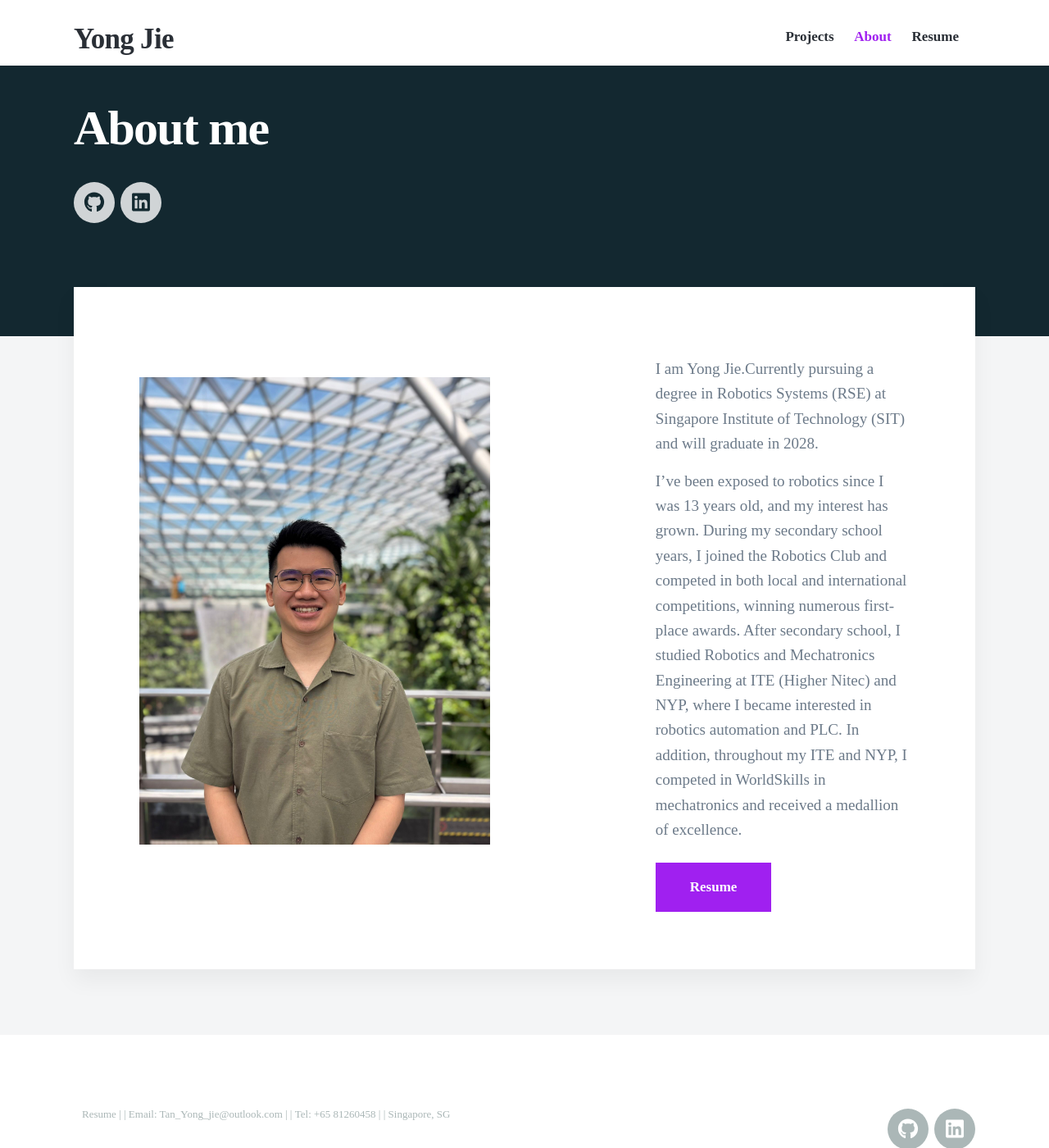
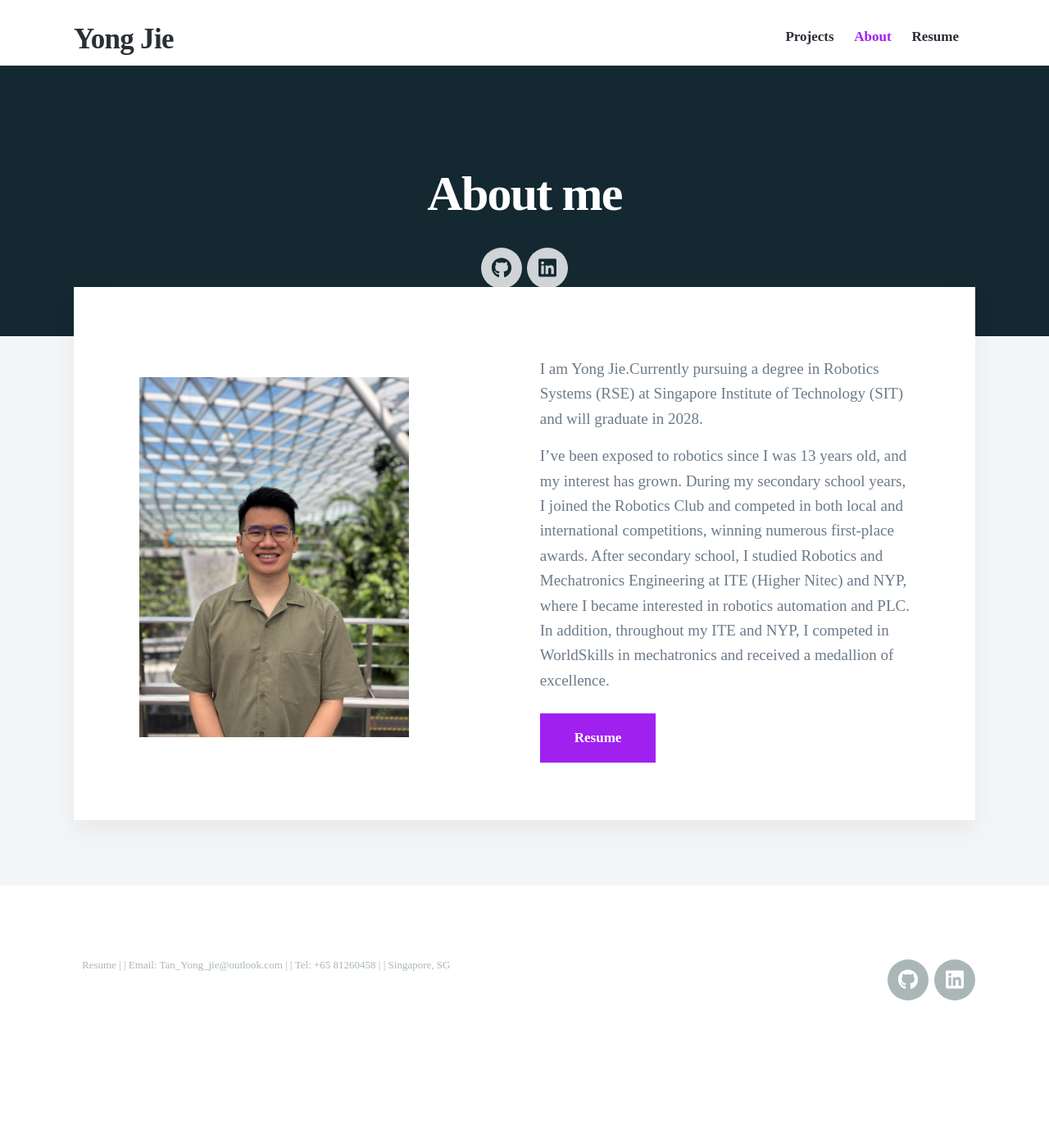
Before and after one commit to YongJiee/YongJiee.github.io, a Jekyll site: the page built from _pages/about.md, in a window 1280 px wide and 1400 px high. Shown: the whole window at 82% size. Built offline with Jekyll 4.4.1, drawn with Linux system fonts in a browser that asks for light colours; nearby versions of some CDN libraries.

Commit message:
testing profile view on phone

```diff
--- a/_pages/about.md
+++ b/_pages/about.md
@@ -4,7 +4,7 @@
 description:
 featured_image:
 ---
-<figure style= "text-align: center; float: left; width: 65%; margin-right: 2%; margin-left: 0%; font-style: italic">
+<figure style= "text-align: center; float: left; width: 50%; margin-right: 2%; margin-left: 0%; font-style: italic">
     <img src="/images/Me.jpg" style="width: 70%;" class="img-fluid rounded">
   </figure>
 
--- a/_sass/_includes/_hero.scss
+++ b/_sass/_includes/_hero.scss
@@ -1,9 +1,6 @@
 // - - - - - - - - - - - - - - - - - -
-
 // Profile
-
 // - - - - - - - - - - - - - - - - - -
-
 
 .hero {
 	position: relative;
@@ -11,11 +8,14 @@
 	margin-top: 0px;
 	padding: 60px 0 100px;
 	background: $hero-background-color;
-	height: 300px !important;
+
+	// Fix 1: Allow auto height on mobile, fixed height on larger screens
+	height: auto !important;
 
 	@include mq(tabletp) {
 		margin-top: 25px;
 		padding: 120px 0 180px;
+		height: 300px !important;
 	}
 
 	@include mq(laptop) {
@@ -23,23 +23,36 @@
 		padding: 160px 0 220px;
 	}
 
-	h1 {
+	// Fix 2: Wrap content inside hero to push it down below header
+	.wrap {
+		position: relative;
+		z-index: 2;
+		padding-top: 80px; // Push content down below fixed navbar
+		text-align: center;
+	}
+
+	// Fix 3: Don't offset content on mobile, only shift on tablet and up
+	h1,
+	p,
+	.socials {
 		position: relative;
 		top: 0;
+
+		@include mq(tabletp) {
+			top: -70px;
+		}
+	}
+
+	h1 {
 		color: $hero-text-color;
 
 		@include mq(tabletp) {
-			top: -70px;
 			white-space: pre-line;
-
 		}
 	}
 
 	p {
-
-		position: relative;
-		top: -70px;
-		color: rgba($hero-text-color, 0.8);
+		color: rgba($hero-text-color, 0.85);
 
 		@include mq(tabletp) {
 			margin-top: 25px;
@@ -51,8 +64,6 @@
 	}
 
 	.socials {
-		position: relative;
-		top: -70px;
 		margin-top: 15px;
 
 		@include mq(tabletp) {
@@ -83,6 +94,7 @@
 	background-position: center;
 	background-repeat: no-repeat;
 	background-size: cover;
+	z-index: 0;
 }
 
 .hero__overlay {
@@ -92,4 +104,5 @@
 	bottom: 0;
 	left: 0;
 	background: rgba($hero-background-color, $overlay-opacity);
+	z-index: 1;
 }
```
